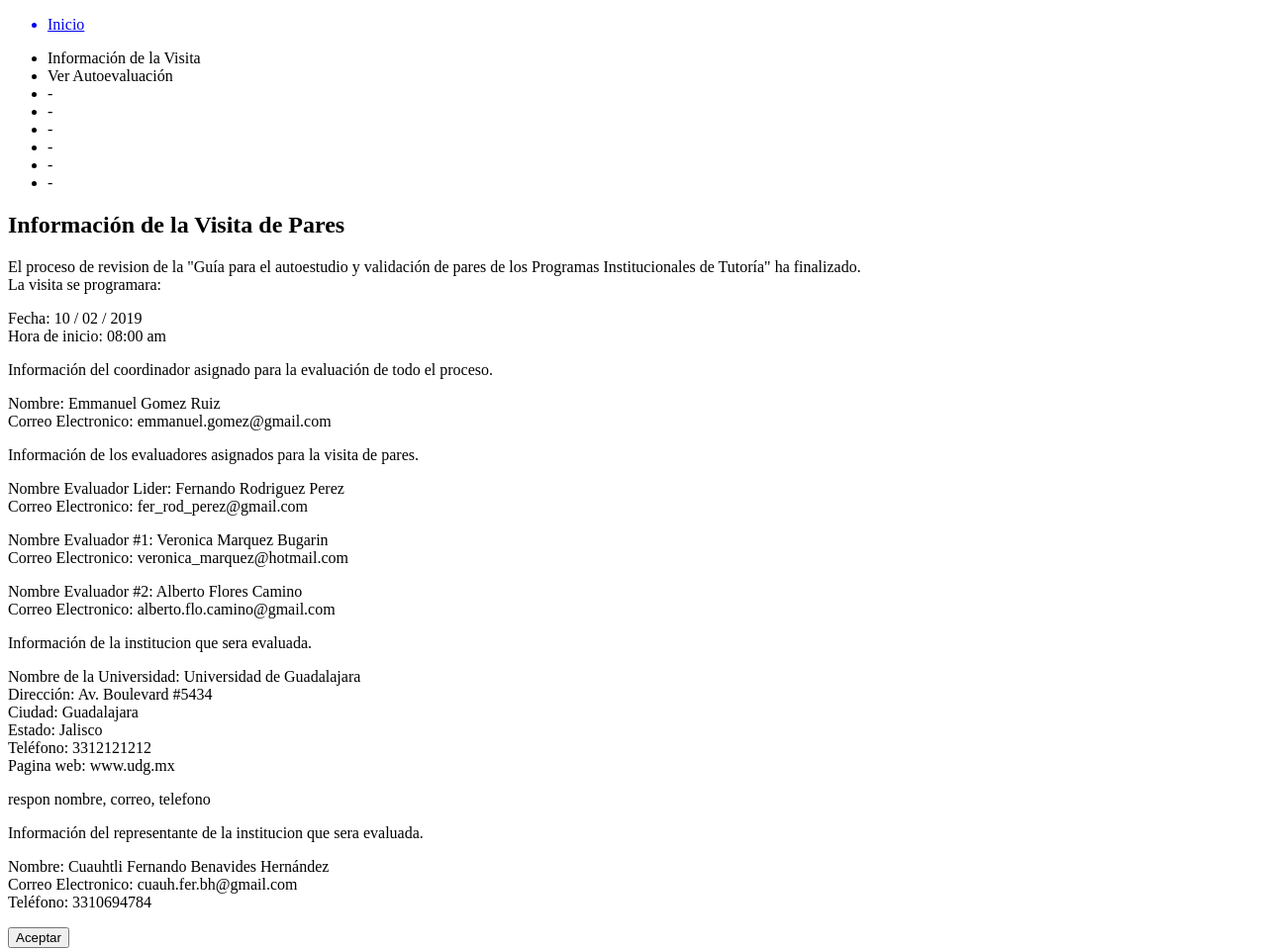
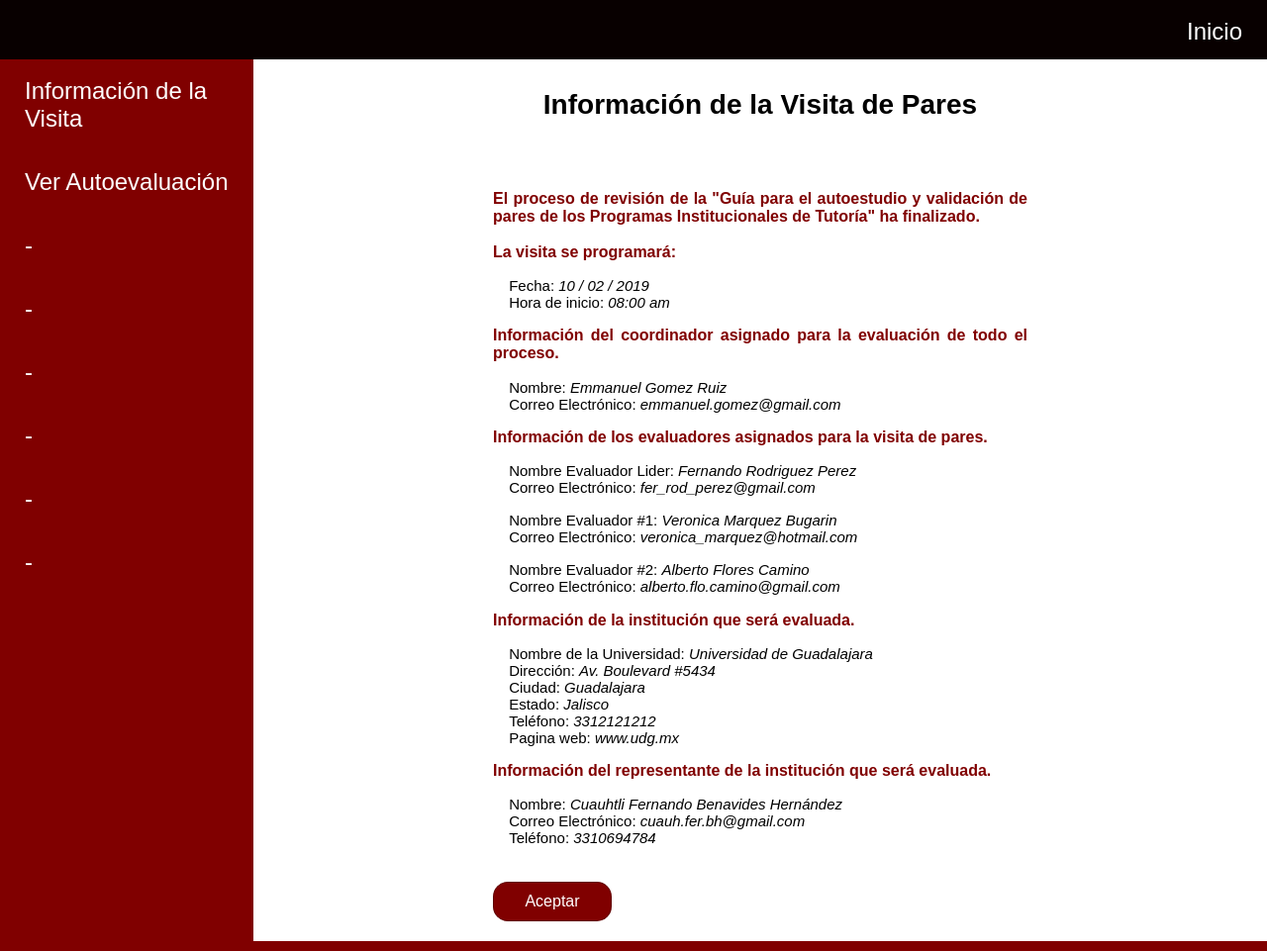
Before and after one commit to RoCuTeam/tutorias, a plain HTML site: page infoVisita.html in a window 1280 px wide. Shown: the whole page at 99% size. Drawn offline with Linux system fonts and the light colour scheme.

Commit message:
InfoVisita y arreglos de Nosotros

```diff
--- /dev/null
+++ b/css/infoVisita.sass
@@ -0,0 +1,105 @@
+@import botones
+
+*
+  margin: 0
+  padding: 0
+  box-sizing: border-box
+
+body
+  font-size: 14px
+  font-family: sans-serif
+  text-align: justify
+  background: $secondary
+
+header
+  position: fixed
+  width: 100%
+  height: 60px
+  background: $black-bg
+
+  nav
+    position: absolute
+    width: 100%
+    height: 60px
+    bottom: 0%
+    background: $black-bg
+
+    ul
+      list-style: none
+      display: flex
+      justify-content: flex-end
+
+      a
+        text-decoration: none
+        height: 60px
+
+        li
+          text-align: center
+          color: $white
+          font-size: 24px
+          padding: 18px 25px
+          cursor: pointer
+
+        //&hover
+          //background: rgba(0, 0, 255, 0.25)
+
+.spacer
+  width: 100%
+  height: 60px
+
+main
+  display: flex
+  justify-content: space-between
+  flex-flow: wrap
+  //height: 1000px
+  .contenido
+    width: 80%
+    display: flex
+    justify-content: space-between
+    flex-flow: wrap
+    background: $white
+    padding: 0 15%
+
+    h2
+       font-size: 28px
+       width: 100%
+       max-height: 50px
+       margin: 30px 0% 70px
+       text-align: center
+    div
+      width: 100%
+      font-size: 15px
+      margin: 0 50px
+      text-align: justify
+
+      p
+        margin: 3%
+        span
+          font-style: italic
+
+      .descripcion
+        text-align: justify
+        font-weight: bold
+        font-size: 16px
+        margin: 0% 0%
+        color: $secondary
+
+  .menu
+    width: 20%
+    height: 100%
+    ul
+      width: 20%
+      margin: 0 auto
+      position: fixed
+      list-style: none
+      display: flex
+      flex-flow: column wrap
+      align-items: left
+      justify-content: flex-start
+      background: $secondary
+      li
+        text-align: left
+        color: $white
+        font-size: 24px
+        padding: 18px 25px
+        cursor: pointer
--- a/css/nosotros.sass
+++ b/css/nosotros.sass
@@ -11,7 +11,7 @@ main
 
     img
        width: 15%
-       margin: 5%
+       margin: 0% 5%
 
     article
       width: 60%
@@ -27,4 +27,25 @@ main
       p
         padding: 25px 50px
         line-height: 24px
-        font-size: 18px
+        font-size: 20px
+
+  .nosotros
+    display: flex
+    flex-flow: wrap column
+    justify-content: space-between
+
+    article
+      width: 60%
+      padding: 25px
+      text-align: justify
+      margin: 0 665px
+
+    h2
+      font-size: 48px
+      text-align: center
+      color: $secondary
+
+    p
+      padding: 25px 50px
+      line-height: 24px
+      font-size: 20px
--- a/infoVisita.html
+++ b/infoVisita.html
@@ -6,8 +6,7 @@
   	<link rel="shortcut icon" href="img/logo.png">
     <title>Información de la Visita</title>
     <link rel="stylesheet" href="https://use.fontawesome.com/releases/v5.7.2/css/all.css" integrity="sha384-fnmOCqbTlWIlj8LyTjo7mOUStjsKC4pOpQbqyi7RrhN7udi9RwhKkMHpvLbHG9Sr" crossorigin="anonymous">
-    <!--link rel="stylesheet" href="css/autoevaluacion.css">
-    <script type="text/javascript" src="js/autoevaluacion.js"></script-->
+    <link rel="stylesheet" href="css/infoVisita.css">
   </head>
   <body>
     <header>
@@ -34,11 +33,12 @@
         </ul>
       </section>
 
+    <section class="contenido">
       <div class="infovisita">
         <h2>Información de la Visita de Pares</h2>
-        <p>
-          El proceso de revision de la "Guía para el autoestudio y validación de pares de los Programas Institucionales de Tutoría" ha finalizado.</br>
-          La visita se programara:
+        <p class="descripcion">
+          El proceso de revisión de la "Guía para el autoestudio y validación de pares de los Programas Institucionales de Tutoría" ha finalizado.</br></br>
+          La visita se programará:
         </p>
 
         <p>
@@ -48,40 +48,40 @@
       </div>
 
       <div class="infoCoordinador">
-        <p>
+        <p class="descripcion">
           Información del coordinador asignado para la evaluación de todo el proceso.
         </p>
 
         <p>
           Nombre: <span> Emmanuel Gomez Ruiz </span></br>
-          Correo Electronico: <span> emmanuel.gomez@gmail.com </span>
+          Correo Electrónico: <span> emmanuel.gomez@gmail.com </span>
         </p>
       </div>
 
       <div class="infoEvaluadores">
-        <p>
+        <p class="descripcion">
           Información de los evaluadores asignados para la visita de pares.
         </p>
 
         <p>
           Nombre Evaluador Lider: <span> Fernando Rodriguez Perez </span></br>
-          Correo Electronico: <span> fer_rod_perez@gmail.com </span>
+          Correo Electrónico: <span> fer_rod_perez@gmail.com </span>
         </p>
 
         <p>
           Nombre Evaluador #1: <span> Veronica Marquez Bugarin </span></br>
-          Correo Electronico: <span> veronica_marquez@hotmail.com </span>
+          Correo Electrónico: <span> veronica_marquez@hotmail.com </span>
         </p>
 
         <p>
           Nombre Evaluador #2: <span> Alberto Flores Camino </span></br>
-          Correo Electronico: <span> alberto.flo.camino@gmail.com </span>
+          Correo Electrónico: <span> alberto.flo.camino@gmail.com </span>
         </p>
       </div>
 
       <div class="infoInstitucion">
-        <p>
-          Información de la institucion que sera evaluada.
+        <p class="descripcion">
+          Información de la institución que será evaluada.
         </p>
 
         <p>
@@ -93,20 +93,21 @@
           Pagina web: <span> www.udg.mx </span>
         </p>
       </div>
-      respon nombre, correo, telefono
+
       <div class="infoRepreInst">
-        <p>
-          Información del representante de la institucion que sera evaluada.
+        <p class="descripcion">
+          Información del representante de la institución que será evaluada.
         </p>
 
         <p>
           Nombre: <span> Cuauhtli Fernando Benavides Hernández </span></br>
-          Correo Electronico: <span> cuauh.fer.bh@gmail.com </span></br>
+          Correo Electrónico: <span> cuauh.fer.bh@gmail.com </span></br>
           Teléfono: <span> 3310694784</span>
         </p>
 
-        <input class="btn primary" type="submit" name="aceptar" value="Aceptar">
+        <input class="btn secondary" type="submit" name="aceptar" value="Aceptar">
       </div>
+    </section>
 
     </main>
   </body>
```
Also changed, not shown: nosotros.html (+11 -5 lines), css/infoVisita.css (added), css/nosotros.css.
